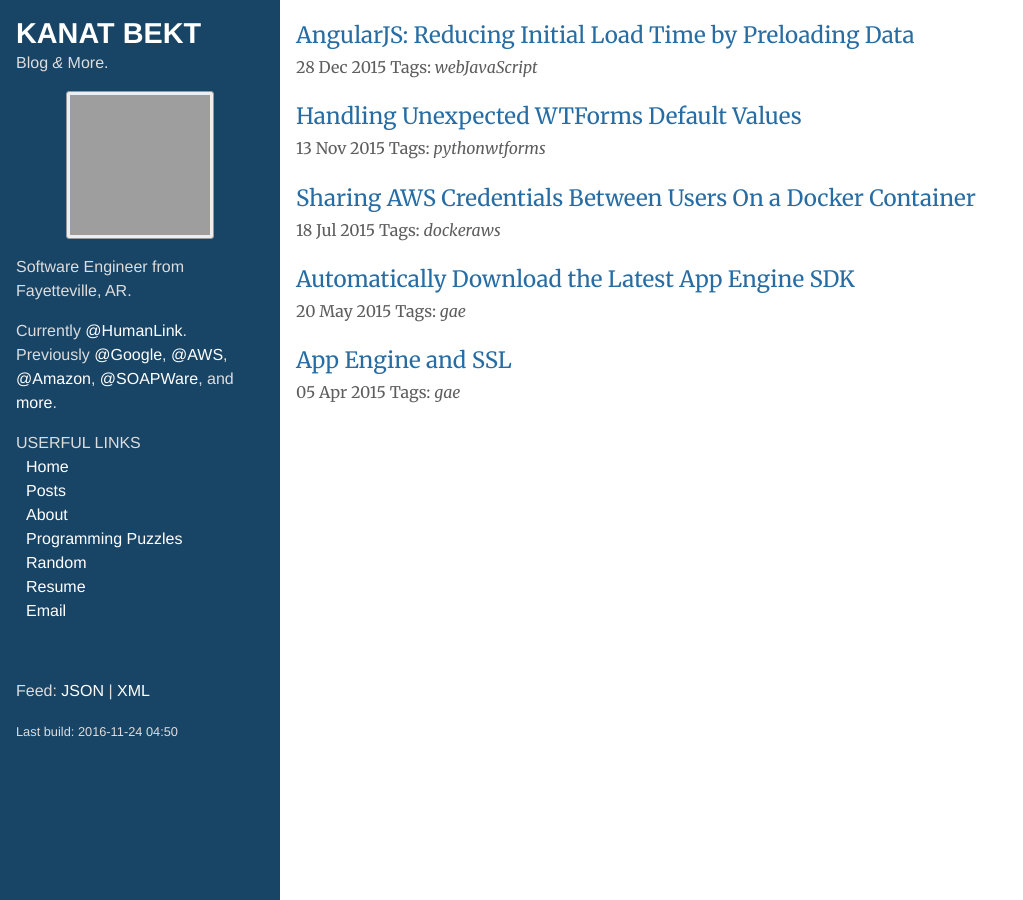
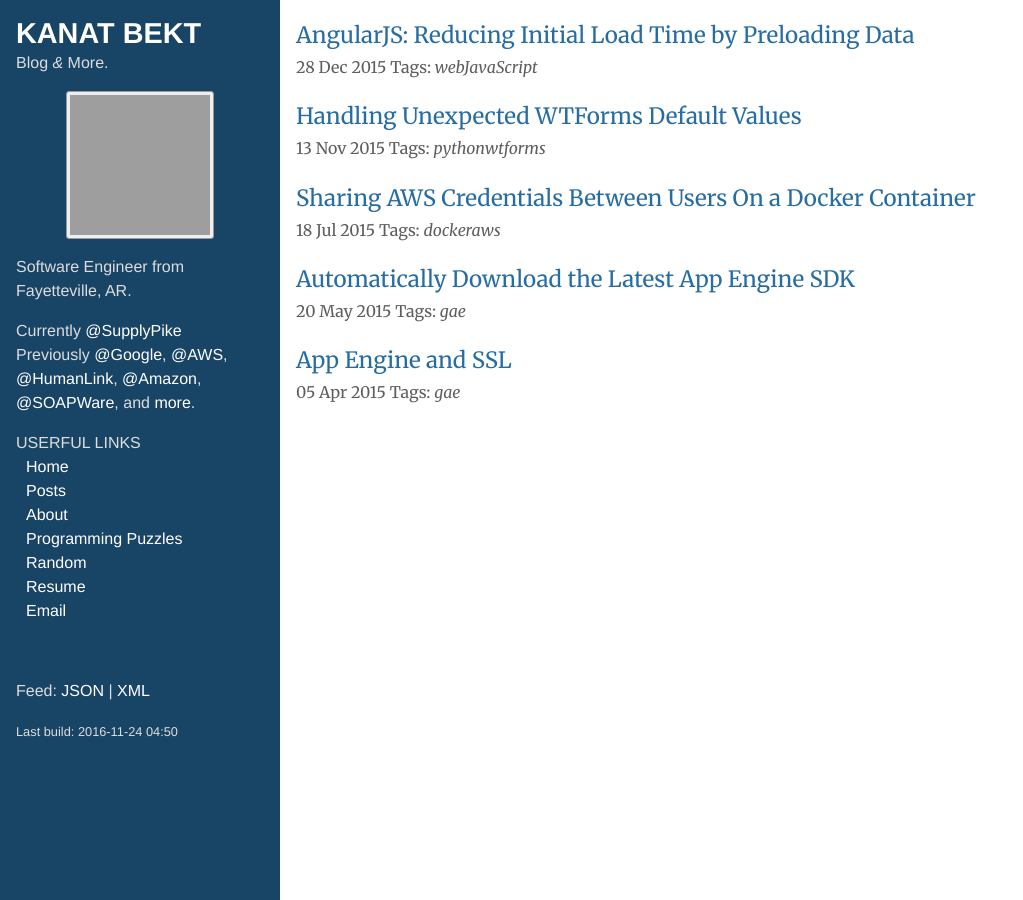
Before and after one commit to Bekt/bekt.net, a Jekyll site: the page built from index.html, in a window 1280 px wide. Shown: the whole page, without its empty margins (0-1023 px from the left). Built offline with Jekyll 4.4.1, drawn with Linux system fonts in a browser that asks for light colours; nearby versions of some CDN libraries; some web fonts are replaced; the list of posts is cut into pages by our own code; comment, search, counter and statistics services are not loaded; grey boxes are pictures that could not be loaded.

Commit message:
Switched jobs 10 months ago.

```diff
--- a/_layouts/default.html
+++ b/_layouts/default.html
@@ -44,10 +44,11 @@
         </p>
         <p>Software Engineer from Fayetteville, AR.</p>
 
-        <p>Currently <a href="https://humanlink.co/">@HumanLink</a>.<br>
+        <p>Currently <a href="http://supplypike.com.s3-website-us-west-2.amazonaws.com/">@SupplyPike</a><br>
             Previously
             <a href="https://developers.google.com/knowledge-graph/">@Google</a>,
             <a href="http://aws.amazon.com/documentation/silk/">@AWS</a>,
+            <a href="https://humanlink.co/">@HumanLink</a>,
             <a href="https://payments.amazon.com/">@Amazon</a>,
             <a href="https://myhealthware.com/">@SOAPWare</a>,
             and <a href="/about">more</a>.</p>
```
